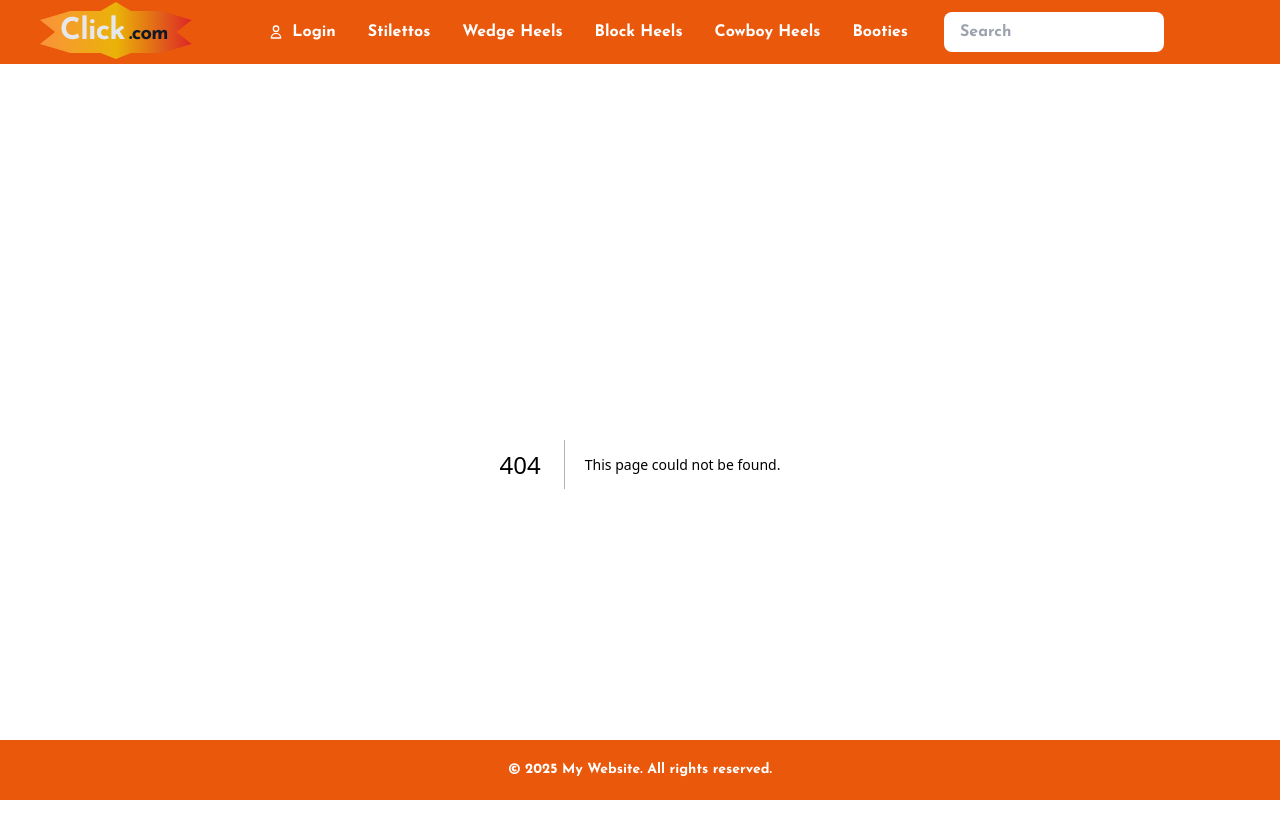
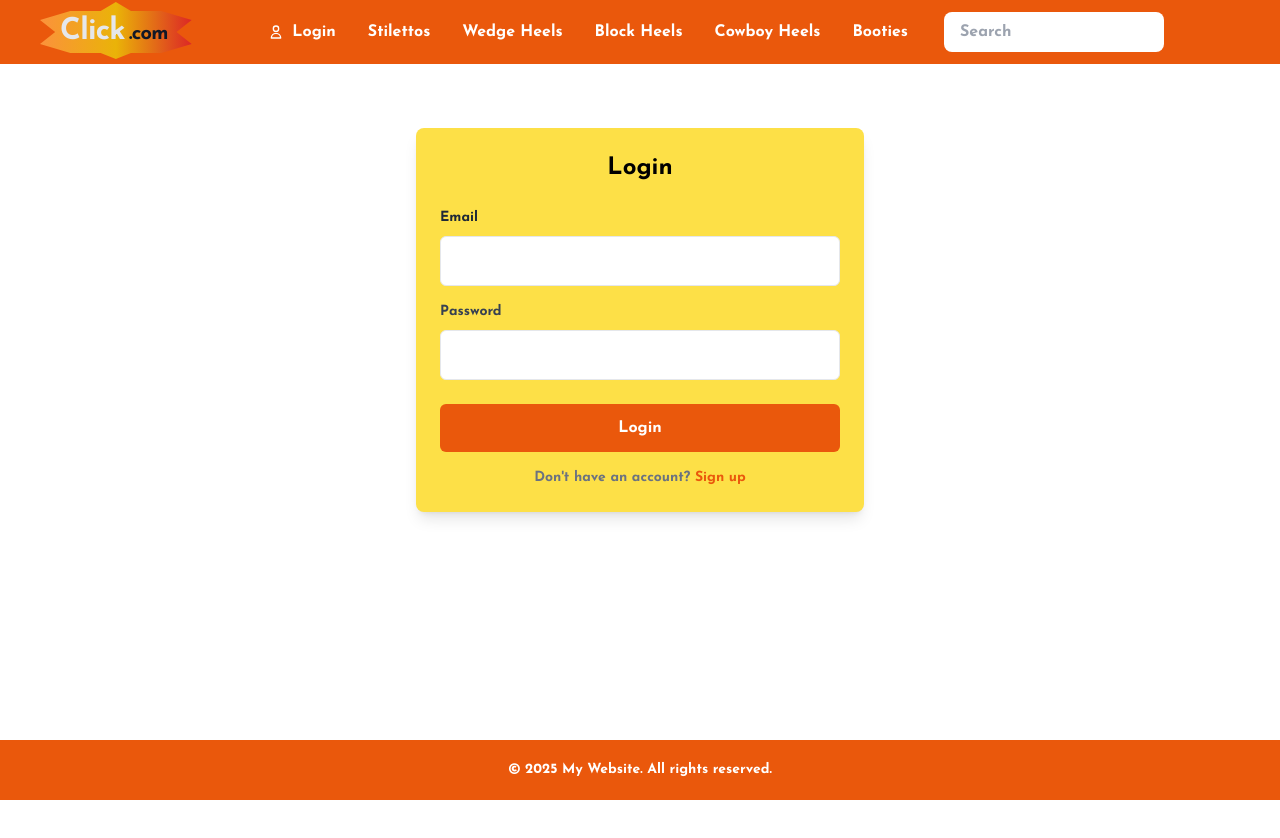
Before and after one commit to CodeShft/mongodb, a Next.js app: page /login in a window 1280 px wide. Before the commit this address had no page. Shown: the top 838 px of the page. After the commit the page ends 800 px from the top, so only its background shows below. Built offline with nearby package versions, Linux system fonts and the light colour scheme.

Commit message:
feat: added login screen

```diff
--- /dev/null
+++ b/app/login/page.tsx
@@ -0,0 +1,63 @@
+"use client";
+import React, { useState } from 'react';
+
+const Login = () => {
+  const [email, setEmail] = useState('');
+  const [password, setPassword] = useState('');
+
+  const handleSubmit = (e: React.FormEvent) => {
+    e.preventDefault();
+    console.log('Logging in with:', { email, password });
+  };
+
+  return (
+    <div className="flex items-center justify-center px-4">
+      <div className="bg-yellow-300 p-6 rounded-lg shadow-lg w-full sm:max-w-md mt-16"> {/* mt-16 ile biraz daha aşağıya alındı */}
+
+        <h2 className="text-2xl font-bold text-center mb-6">Login</h2>
+
+        <form onSubmit={handleSubmit}>
+          <div className="mb-4">
+            <label htmlFor="email" className="block text-sm font-medium text-gray-800">Email</label>
+            <input
+              type="email"
+              id="email"
+              value={email}
+              onChange={(e) => setEmail(e.target.value)}
+              required
+              className="mt-2 p-3 w-full border rounded-md focus:outline-none focus:ring-2 focus:ring-orange-500"
+            />
+          </div>
+
+          <div className="mb-6">
+            <label htmlFor="password" className="block text-sm font-medium text-gray-700">Password</label>
+            <input
+              type="password"
+              id="password"
+              value={password}
+              onChange={(e) => setPassword(e.target.value)}
+              required
+              className="mt-2 p-3 w-full border rounded-md focus:outline-none focus:ring-2"
+            />
+          </div>
+
+          <button
+            type="submit"
+            className="w-full bg-orange-600 text-white py-3 rounded-md hover:bg-orange-500 focus:outline-none focus:ring-2 focus:ring-orange-500 transition duration-300"
+          >
+            Login
+          </button>
+        </form>
+
+        <div className="mt-4 text-center">
+          <p className="text-sm text-gray-500">
+            Don't have an account?{' '}
+            <a href="/register" className="text-orange-600 hover:text-orange-500">Sign up</a>
+          </p>
+        </div>
+      </div>
+    </div>
+  );
+};
+
+export default Login;
```
